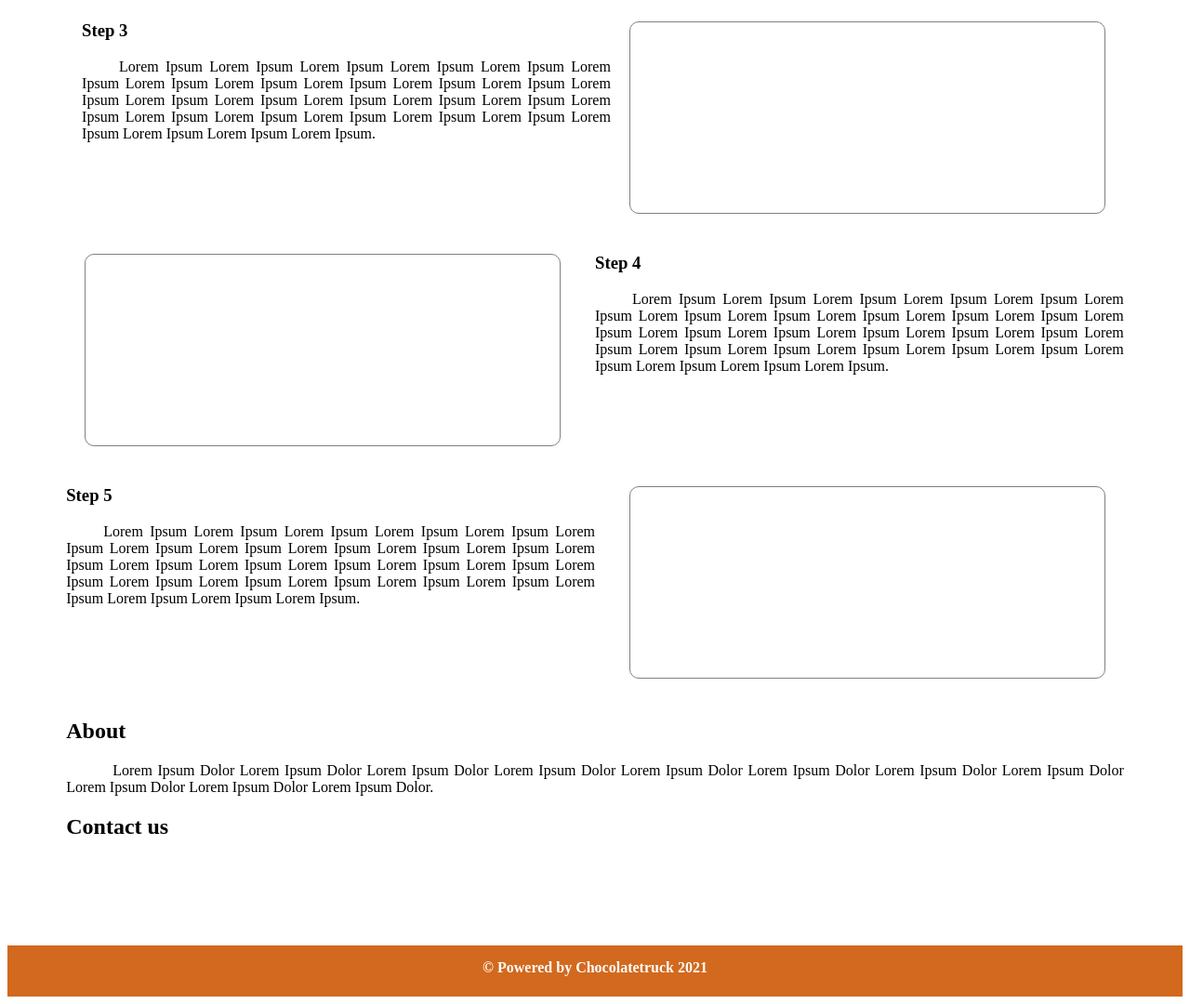
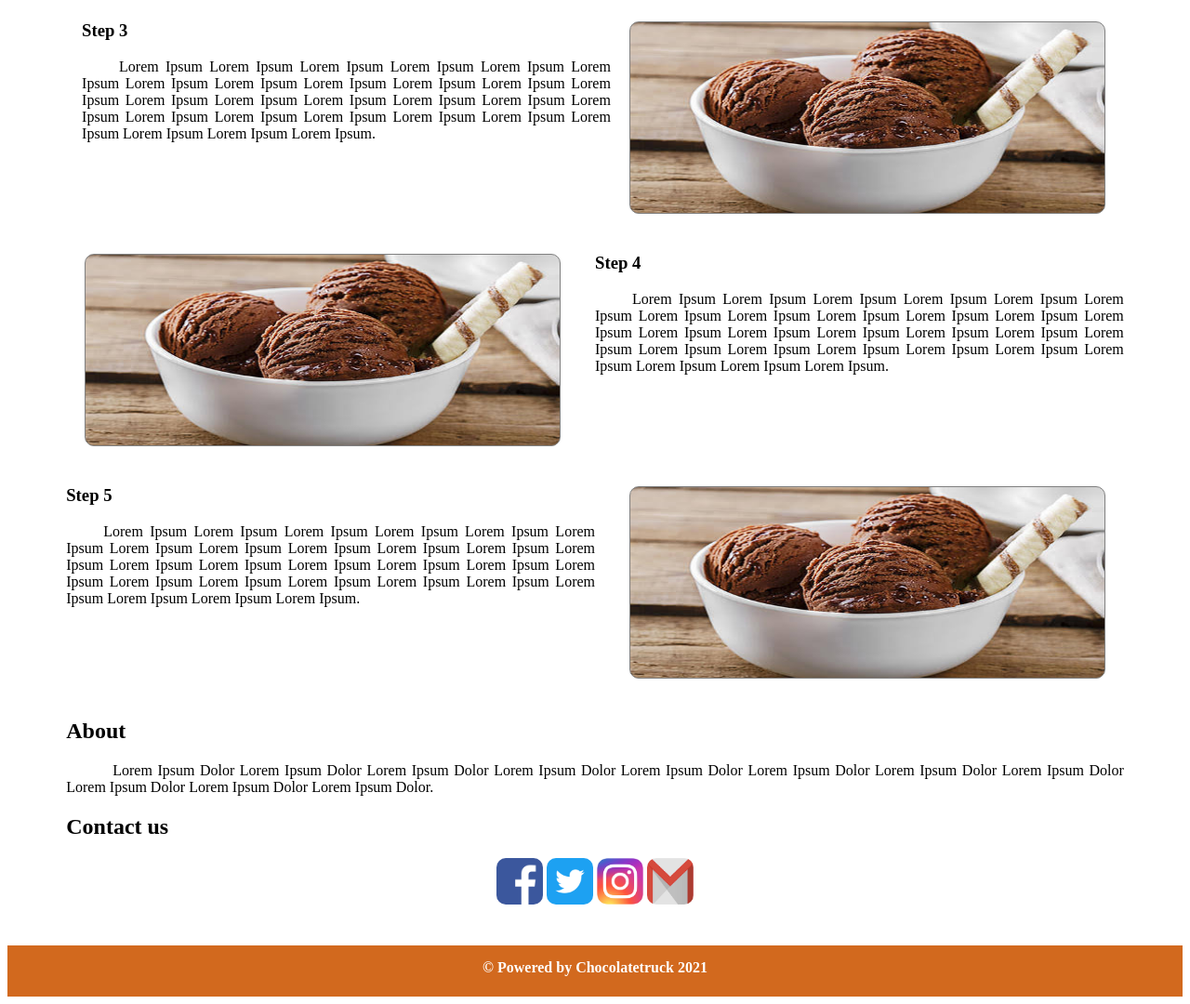
Before and after one commit to grimeo/Icecream, a plain HTML site: page index.html in a window 1280 px wide. Shown: the part 969-2049 px from the top of the page at 93% size. Drawn offline with Linux system fonts and the light colour scheme.

Commit message:
add double tag to image properties of css. yieeee

```diff
--- a/css/contacts.css
+++ b/css/contacts.css
@@ -18,17 +18,17 @@
   border-radius: 10px;
 }
 .fb {
-  background-image: url("./icons/fb_icon.png");
+  background-image: url("../icons/fb_icon.png");
 }
 
 .twitter {
-  background-image: url("./icons/twitter_icon.png");
+  background-image: url("../icons/twitter_icon.png");
 }
 
 .insta{
-  background-image: url("./icons/instagram_icon.jpeg");
+  background-image: url("../icons/instagram_icon.jpeg");
 }
 
 .gmail {
-  background-image: url("./icons/gmail_icon.png");
+  background-image: url("../icons/gmail_icon.png");
 }
--- a/css/frontImg.css
+++ b/css/frontImg.css
@@ -3,7 +3,7 @@
   height:270px;
   margin-top: 30px;
   border-radius: 5px;
-  background-image: url("./img/ic1.jpeg");
+  background-image: url("../img/ic1.jpeg");
   background-repeat: no-repeat;
   background-size: 100% 270px;
 
--- a/css/steps.css
+++ b/css/steps.css
@@ -17,7 +17,7 @@
   display: inline-block;
   width: 45%;
   height: 207px;
-  background-image: url("./img/ic.jpeg");
+  background-image: url("../img/ic.jpeg");
   background-repeat: no-repeat;
   background-size:100% 207px;
   margin: 20px;
```
